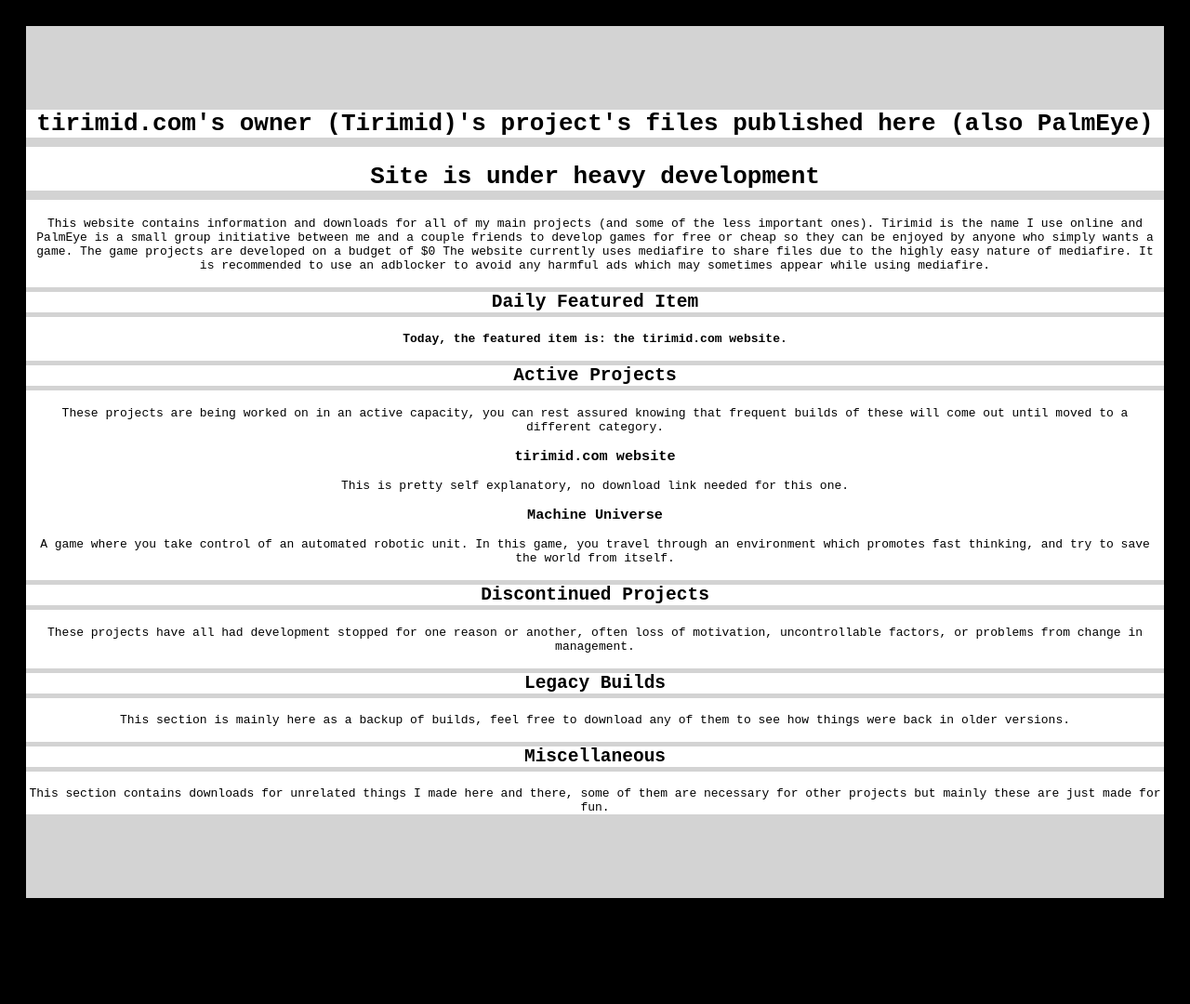
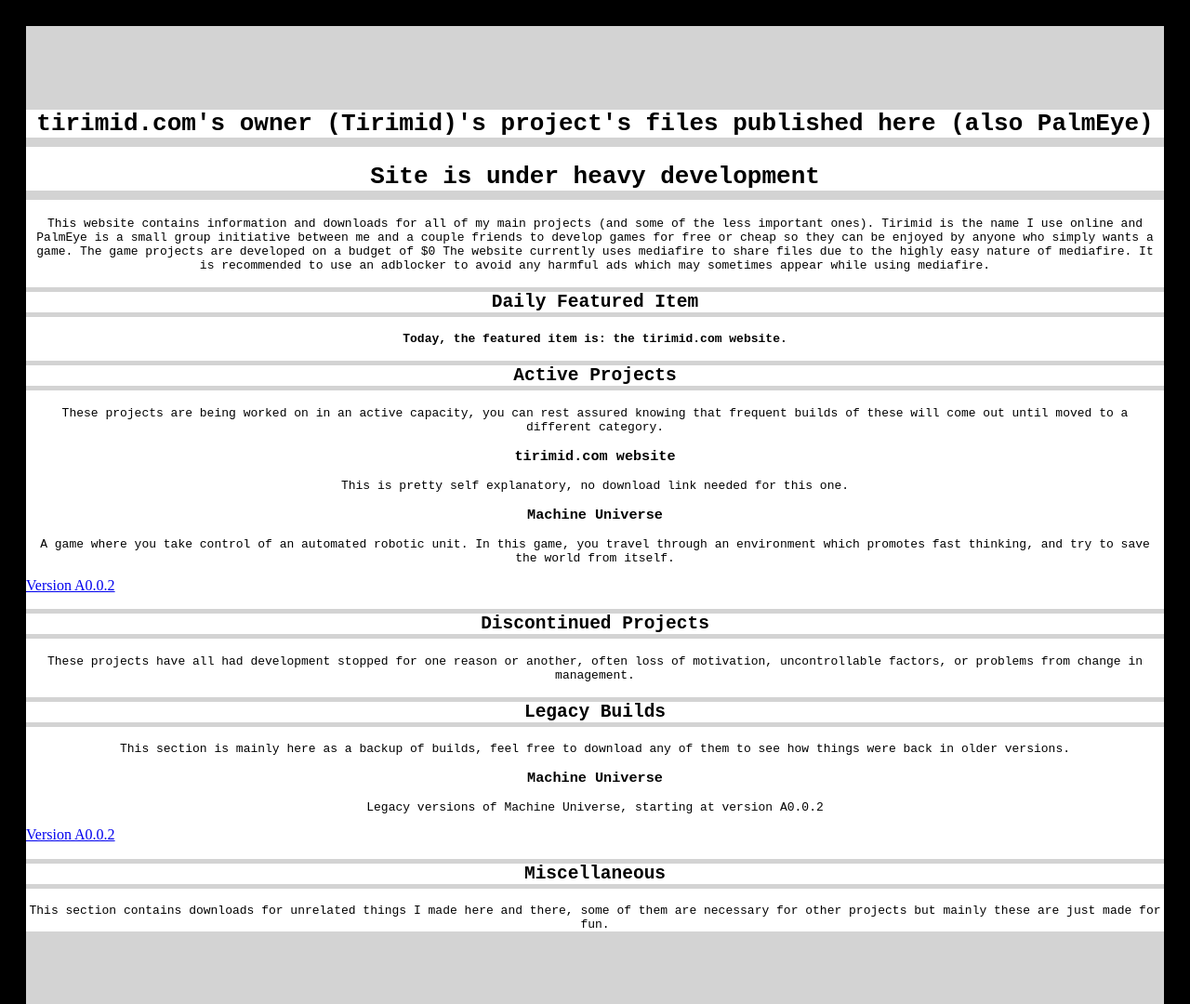
Before and after one commit to LS698/tirimidsite, a plain HTML site: page index.html in a window 1280 px wide. Shown: the whole page at 93% size. Before the commit the page ends 954 px from the top, so only its background shows below. Drawn offline with Linux system fonts and the light colour scheme.

Commit message:
Update index.html

```diff
--- a/index.html
+++ b/index.html
@@ -63,6 +63,7 @@ ads which may sometimes appear while using mediafire.</p>
 
 <h3>Machine Universe</h3>
 <p>A game where you take control of an automated robotic unit. In this game, you travel through an environment which promotes fast thinking, and try to save the world from itself.</p>
+<a href="https://www.mediafire.com/file/6f2u3qlequ490a9/buildA0.0.2.zip/file">Version A0.0.2</a>
 
 <h2>Discontinued Projects</h2>
 <p>These projects have all had development stopped for one reason or another, often loss of motivation, uncontrollable factors, or problems from change in management.</p>
@@ -70,6 +71,10 @@ ads which may sometimes appear while using mediafire.</p>
 <h2>Legacy Builds</h2>
 <p>This section is mainly here as a backup of builds, feel free to download any of them to see how things were back in older versions.</p>
 
+<h3>Machine Universe</h3>
+<p>Legacy versions of Machine Universe, starting at version A0.0.2</p>
+<a href="https://www.mediafire.com/file/6f2u3qlequ490a9/buildA0.0.2.zip/file">Version A0.0.2</a>
+
 <h2>Miscellaneous</h2>
 <p>This section contains downloads for unrelated things I made here and there, some of them are necessary for other projects but mainly these are just made for fun.</p>
 </body>
```
